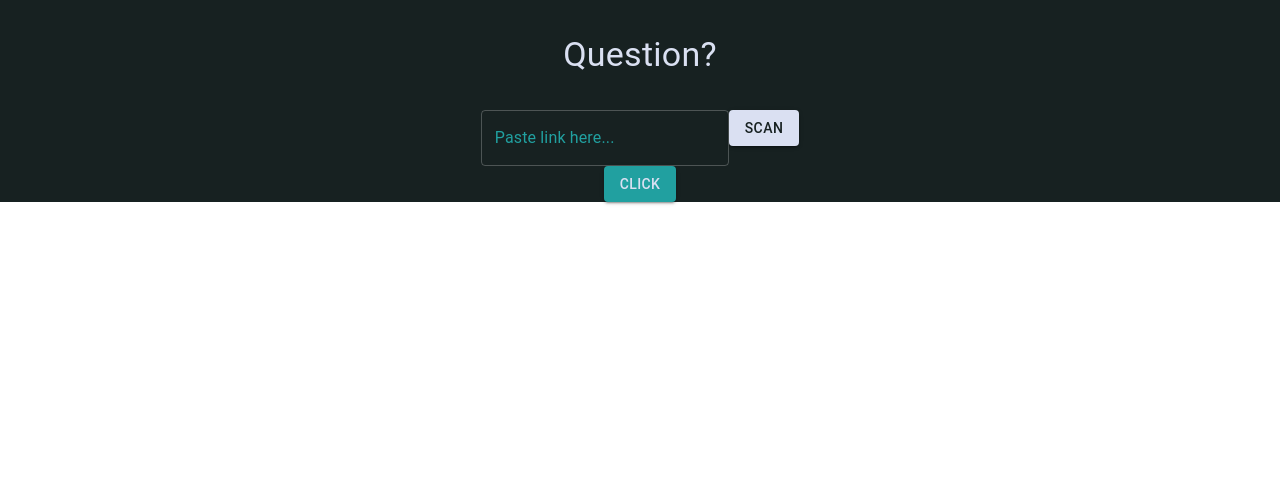
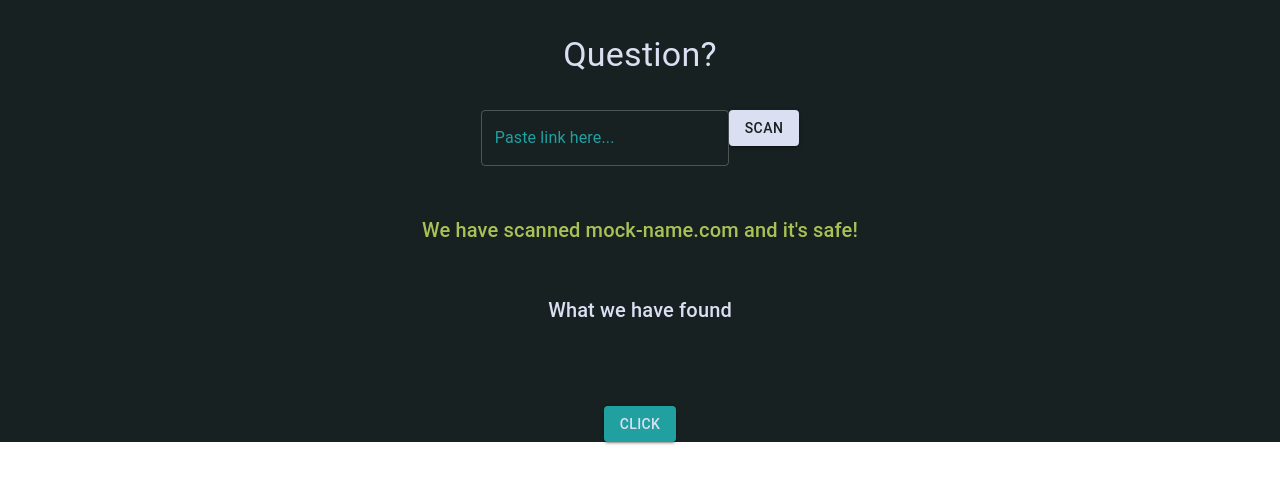
Before and after one commit to aniametz/safe_shopping, a React (Create React App) app in the folder frontend/: page / in a window 1280 px wide. Both pictures are taken after a click on the button "SCAN". Shown: the top 484 px of the page. Built offline with nearby package versions, Linux system fonts and the light colour scheme.

Commit message:
Added result field

```diff
--- /dev/null
+++ b/frontend/src/dashboard.tsx
@@ -0,0 +1,7 @@
+import { Container, Typography } from '@mui/material';
+
+export default function Dashboard(): JSX.Element {
+    return <Container style={{paddingBottom: '5em'}}>
+        <Typography variant='h6'>What we have found</Typography>
+        </Container>
+}
--- /dev/null
+++ b/frontend/src/result-container.tsx
@@ -0,0 +1,18 @@
+import { Container, Typography } from '@mui/material';
+
+import { theme } from './theme';
+
+export interface ResultContainerProps {
+    readonly isSafe: boolean
+}
+
+export default function ResultContainer(props: ResultContainerProps): JSX.Element {
+    const {isSafe} = props
+
+    const websiteName = 'mock-name.com'
+
+    const message = isSafe ? `We have scanned ${websiteName} and it's safe!` : `We suspect ${websiteName} is dangerous, be careful!`
+    return <Container style={{paddingBottom: '3em'}}>
+        <Typography variant="h6" style={{color: isSafe ? theme.palette.success.main : theme.palette.error.main}}>{message}</Typography>
+        </Container>
+}
--- a/frontend/src/url-paste-bar.tsx
+++ b/frontend/src/url-paste-bar.tsx
@@ -1,18 +1,31 @@
-import React from 'react';
+import React, { useState } from 'react';
 
 import Button from '@mui/material/Button';
 import Container from '@mui/material/Container';
 import TextField from '@mui/material/TextField';
 import Typography from '@mui/material/Typography';
 
+import Dashboard from './dashboard';
+import ResultContainer from './result-container';
+
 export default function UrlPasteBar(): JSX.Element {
-    return <Container>
+    const [isFirstScanDone, setIsFirstScanDone] = useState<boolean>(false)
+
+    function handleScanClick(): void {
+        setIsFirstScanDone(true)
+    }
+
+    return <div>
+        <Container style={{paddingBottom: '3em'}}>
         <Typography variant='h4' style={{ padding: '1em'}}>
          Question?
        </Typography>
         <TextField id="outlined-basic" label="Paste link here..." variant="outlined" />
-        <Button variant='contained' color='primary'>Scan</Button>
+        <Button variant='contained' color='primary' onClick={() => handleScanClick()}>Scan</Button>
     </Container>
+    {isFirstScanDone && <ResultContainer isSafe={true}/>}
+    {isFirstScanDone && <Dashboard/>}
+    </div>
 }
 
 //       <Container style={{display: 'flex', flexDirection: 'row'}} color='primary'>
```
